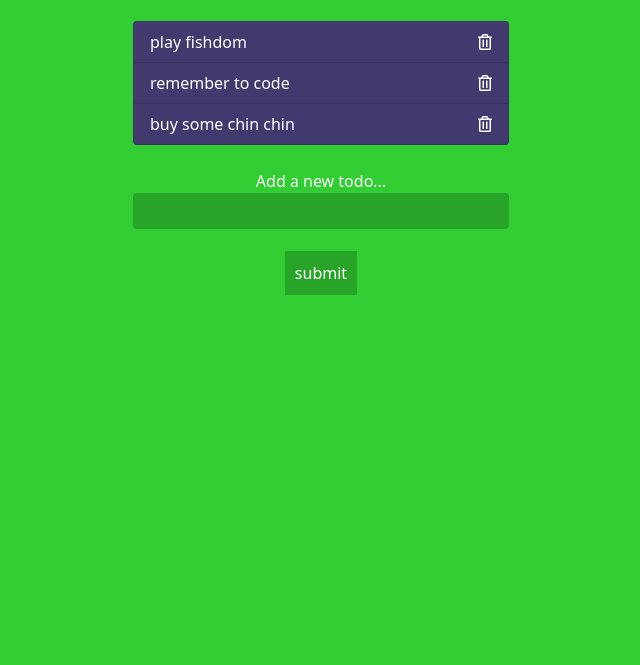
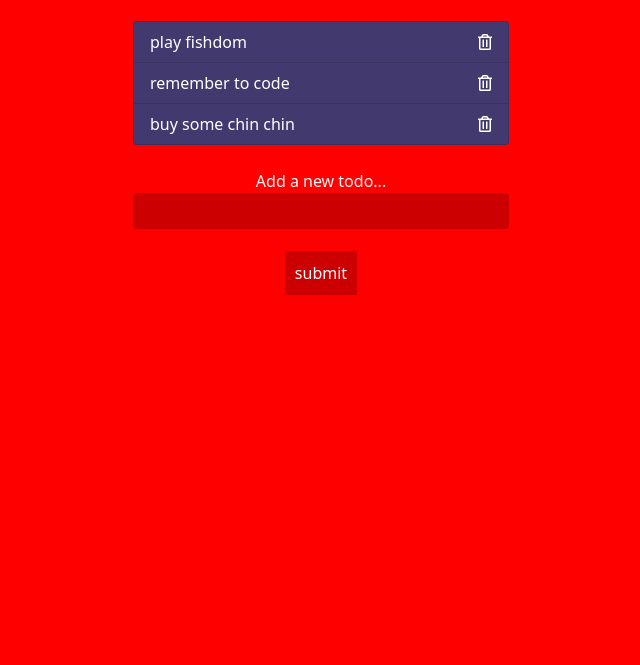
Before and after one commit to michycipher/Todo-App, a plain HTML site: page index.html in a window 1280 px wide. Shown: the part 135-800 px from the top of the page, without its empty margins (319-959 px from the left). Drawn offline with nearby package versions, Linux system fonts and the light colour scheme.

Commit message:
Update style.css

```diff
--- a/style.css
+++ b/style.css
@@ -1,5 +1,5 @@
 body {
-    background: limegreen;
+    background: red;
 }
 
 .container {
```
